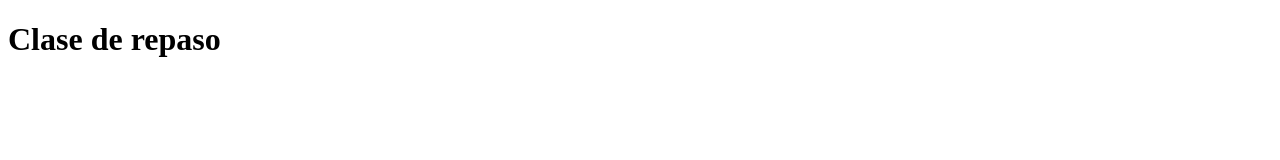
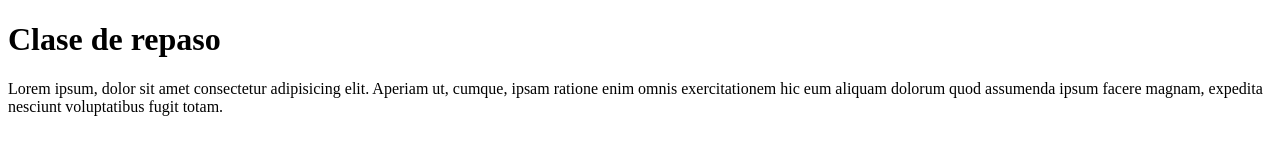
Before and after one commit to emanuelgauler/clase_repaso, a plain HTML site: page index.html in a window 1280 px wide. Drawn offline with Linux system fonts and the light colour scheme.

Commit message:
seccion main insertada

```diff
--- a/index.html
+++ b/index.html
@@ -9,5 +9,10 @@
    <header>
     <h1>Clase de repaso</h1>
    </header>
+   <main>
+    <p>
+        Lorem ipsum, dolor sit amet consectetur adipisicing elit. Aperiam ut, cumque, ipsam ratione enim omnis exercitationem hic eum aliquam dolorum quod assumenda ipsum facere magnam, expedita nesciunt voluptatibus fugit totam.
+    </p>
+   </main>
 </body>
 </html>
```
